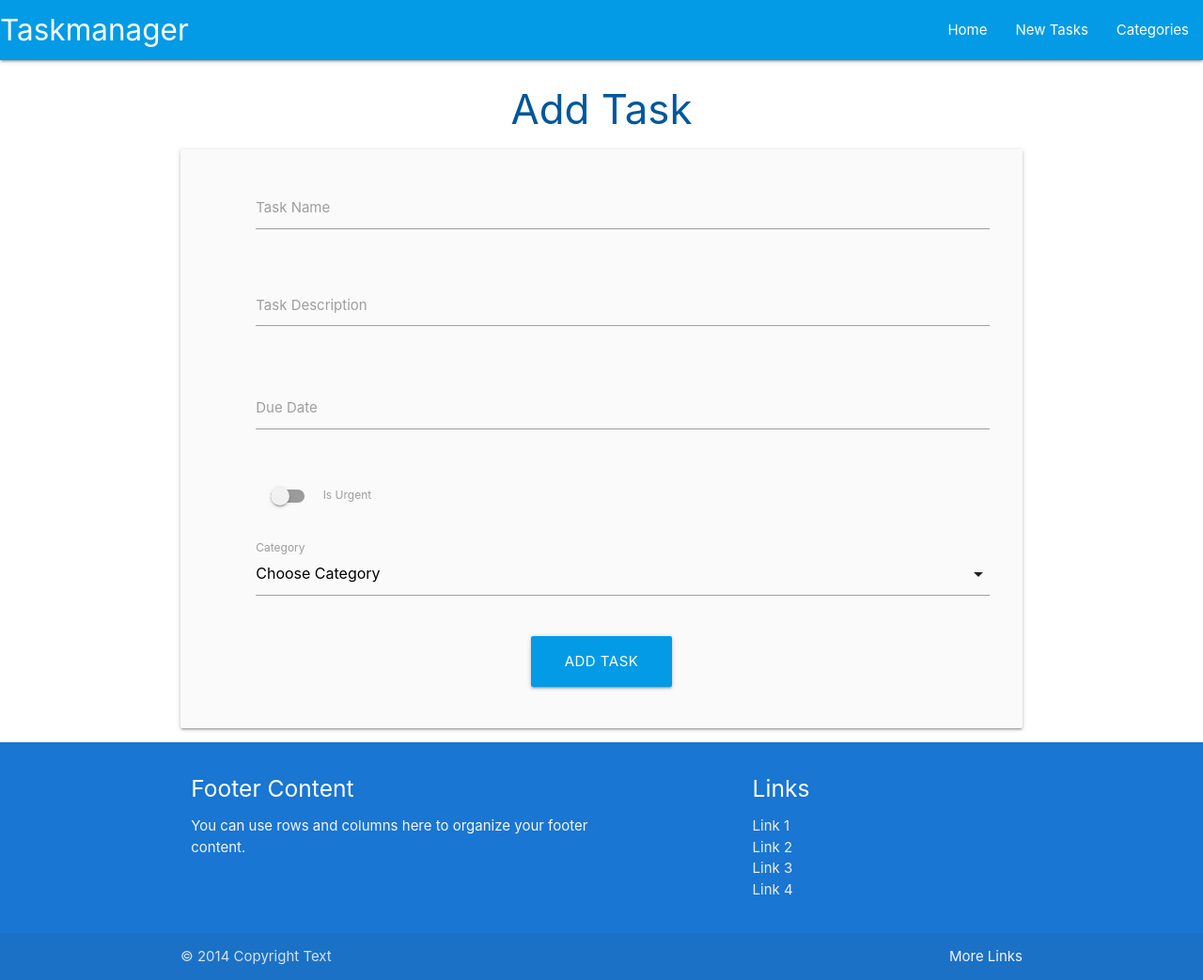
After one commit to DeanoPHP/todo_flask_app, a Flask app: page /add_task in a window 1280 px wide. The commit adds this page. Shown: the whole page at 94% size. Run offline with Flask 3, Linux system fonts and the light colour scheme; data that the repository does not hold is empty.

Commit message:
feat: created tasks model and code for user to create a new task

```diff
--- a/taskmanager/routes.py
+++ b/taskmanager/routes.py
@@ -40,3 +40,20 @@ def delete_category(category_id):
     db.session.delete(category)
     db.session.commit()
     return redirect(url_for("categories"))
+
+
+@app.route("/add_task", methods=["GET", "POST"])
+def add_task():
+    categories = list(Category.query.order_by(Category.category_name).all())
+    if request.method == "POST":
+        task = Task(
+            task_name=request.form.get("task_name"),
+            task_description=request.form.get("task_description"),
+            is_urgent=bool(True if request.form.get("is_urgent") else False),
+            due_date=request.form.get("due_date"),
+            category_id=request.form.get("category_id"),
+        )
+        db.session.add(task)
+        db.session.commit()
+        return redirect(url_for("home"))
+    return render_template("add_task.html", categories=categories)
--- a/taskmanager/static/js/script.js
+++ b/taskmanager/static/js/script.js
@@ -2,4 +2,15 @@ document.addEventListener("DOMContentLoaded", function() {
     // sidenav initialization
     let sidenav = document.querySelectorAll(".sidenav");
     M.Sidenav.init(sidenav);
+
+    // datepicker initialization
+    let datepicker = document.querySelectorAll(".datepicker");
+    M.Datepicker.init(datepicker, {
+        format: "dd mmmm, yyyy",
+        i18n: {done: "Select"}
+    });
+
+    // select initialization
+    let selects = document.querySelectorAll("select");
+    M.FormSelect.init(selects);
 });
--- /dev/null
+++ b/taskmanager/templates/add_task.html
@@ -0,0 +1,70 @@
+{% extends "base.html" %}
+{% block content %}
+
+<h3 class="light-blue-text text-darken-4 center-align">Add Task</h3>
+
+<div class="row card-panel grey lighten-5">
+    <form class="col s12" method="POST" action="{{ url_for('add_task') }}">
+        <!-- task name -->
+        <div class="row">
+            <div class="input-field col s12">
+                <i class="fas fa-pencil-alt prefix light-blue-text text-darken-4"></i>
+                <input id="task_name" name="task_name" minlength="5" maxlength="50" type="text" class="validate" required>
+                <label for="task_name">Task Name</label>
+            </div>
+        </div>
+        <!-- task description -->
+        <div class="row">
+            <div class="input-field col s12">
+                <i class="fas fa-align-left prefix light-blue-text text-darken-4"></i>
+                <textarea id="task_description" name="task_description" minlength="5" maxlength="200"
+                    type="text" class="materialize-textarea validate" required></textarea>
+                <label for="task_description">Task Description</label>
+            </div>
+        </div>
+        <!-- due date -->
+        <div class="row">
+            <div class="input-field col s12">
+                <i class="fas fa-calendar-alt prefix light-blue-text text-darken-4"></i>
+                <input id="due_date" name="due_date" type="text" class="datepicker validate" required>
+                <label for="due_date">Due Date</label>
+            </div>
+        </div>
+        <!-- is urgent -->
+        <div class="row">
+            <div class="input-field col s12">
+                <div class="switch">
+                    <i class="fas fa-exclamation-circle prefix light-blue-text text-darken-4"></i>
+                    <label for="is_urgent">
+                        <input id="is_urgent" name="is_urgent" type="checkbox">
+                        <span class="lever"></span>
+                        Is Urgent
+                    </label>
+                </div>
+            </div>
+        </div>
+        <!-- category id -->
+        <div class="row">
+            <div class="input-field col s12">
+                <i class="fas fa-folder-open prefix light-blue-text text-darken-4"></i>
+                <select id="category_id" name="category_id" class="validate" required>
+                    <option value="" disabled selected>Choose Category</option>
+                    {% for category in categories %}
+                        <option value="{{ category.id }}">{{ category.category_name }}</option>
+                    {% endfor %}
+                </select>
+                <label for="category_id">Category</label>
+            </div>
+        </div>
+        <!-- submit button -->
+        <div class="row">
+            <div class="col s12 center-align">
+                <button type="submit" class="btn-large light-blue darken-1">
+                    Add Task <i class="fas fa-plus-square right"></i>
+                </button>
+            </div>
+        </div>
+    </form>
+</div>
+
+{% endblock %}
--- a/taskmanager/templates/base.html
+++ b/taskmanager/templates/base.html
@@ -18,7 +18,7 @@
                     <a href="#" data-target="mobile-demo" class="sidenav-trigger"><i class="material-icons">menu</i></a>
                     <ul class="right hide-on-med-and-down">
                         <li><a href="{{ url_for('home') }}">Home</a></li>
-                        <li><a href="">New Tasks</a></li>
+                        <li><a href="{{ url_for('add_task') }}">New Tasks</a></li>
                         <li><a href="{{ url_for('categories') }}">Categories</a></li>
                     </ul>
                 </div>
@@ -26,7 +26,7 @@
 
             <ul class="sidenav" id="mobile-demo">
                 <a href="{{ url_for('home') }}">Home</a></li>
-                <li><a href="">New Tasks</a></li>
+                <li><a href="{{ url_for('add_task') }}">New Tasks</a></li>
                 <li><a href="{{ url_for('categories') }}">Categories</a></li>
             </ul>
         </header>
--- a/taskmanager/templates/category.html
+++ b/taskmanager/templates/category.html
@@ -1,6 +1,7 @@
 {% extends "base.html" %}
 {% block content %}
 <h3 class="light-blue-text text-darken-4 center-align">Categories</h3>
+
 <div class="row">
     <div class="col s12 center-align">
         <a href="{{ url_for('add_category') }}" class="btn-large light-blue darken-2">
```
Also changed, not shown: taskmanager/templates/task.html (+8 -0 lines).
